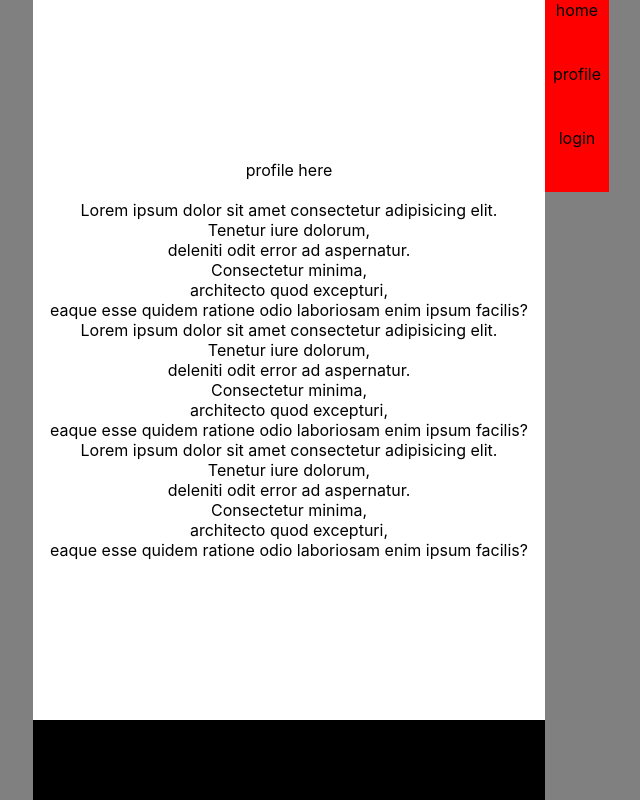
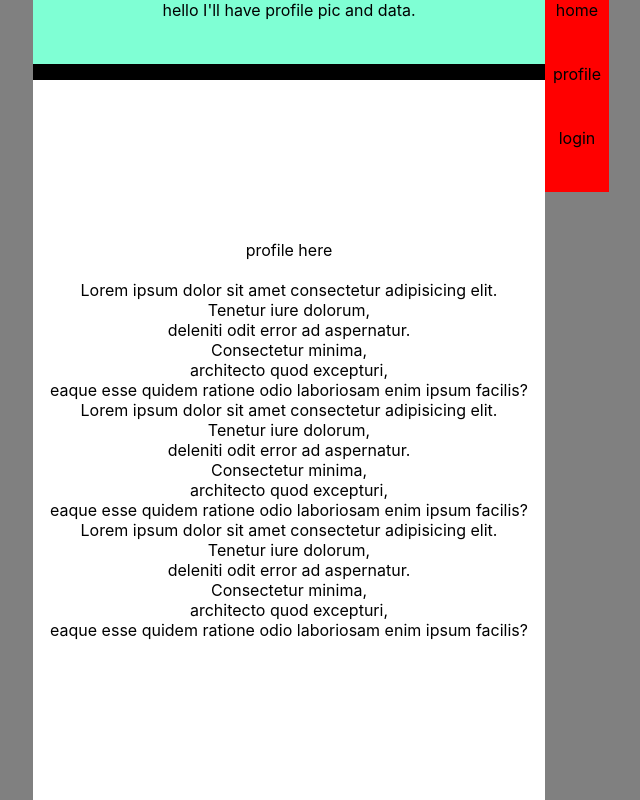
Before and after one commit to suku60/frontend-project-6, a React (Create React App) app: page /profile in a window 1280 px wide. Shown: the whole page, without its empty margins (351-991 px from the left). Built offline with nearby package versions, Linux system fonts and the light colour scheme.

Commit message:
Profile phase 1 done.

```diff
--- a/src/Containers/Login/Login.css
+++ b/src/Containers/Login/Login.css
@@ -61,7 +61,7 @@
     flex-direction: row;
 }
 
-/* CONTAINERS (VIEWS / TOTAL SCREEN) */
+/* CONTAINERS (VIEWS / TOTAL SCREEN / SECTIONS) */
 
 .container_box {
 
--- a/src/Containers/Login/Login.jsx
+++ b/src/Containers/Login/Login.jsx
@@ -197,7 +197,9 @@ const Login = () => {
 
 return (
     <div className="container_box" id="login_box">
-        <div className="container_welcome_images" id="animationContainerFromTop"></div>
+        <div className="container_welcome_images" id="animationContainerFromTop">
+            hello I'll have some memes and the Logo 1/2 centered.
+        </div>
 
 {/* THIS WILL BE A CAROUSEL OF IMAGES */}
 
--- a/src/Containers/Profile/Profile.css
+++ b/src/Containers/Profile/Profile.css
@@ -22,4 +22,27 @@
 
     /* flex-direction: row;
     justify-content: center !important; */
+
 }
+
+/* CONTAINERS (VIEWS / TOTAL SCREEN / SECTIONS) */
+
+.container_profile_data {
+
+    /* position:fixed;
+    z-index: 10; */
+
+    height: 40vh;
+    width: 40vw;
+
+    background-color: aquamarine;
+
+    transition: var(--transition-2);
+}
+
+/* COMPONENTS */
+
+.component_profile {
+    padding-top: 1em;
+    justify-content: center;
+}
--- a/src/Containers/Profile/Profile.jsx
+++ b/src/Containers/Profile/Profile.jsx
@@ -12,6 +12,12 @@ const Profile = () => {
 
 return (
     <div className="container_box" id="profile_box">
+
+        {/* PROFILE PIC AND DATA */}
+
+        <div className="container_profile_data" id="animationContainerFromTop">
+                    hello I'll have profile pic and data.
+                </div>
 
 
 {/* THIS WILL BE A CAROUSEL OF IMAGES */}
```
